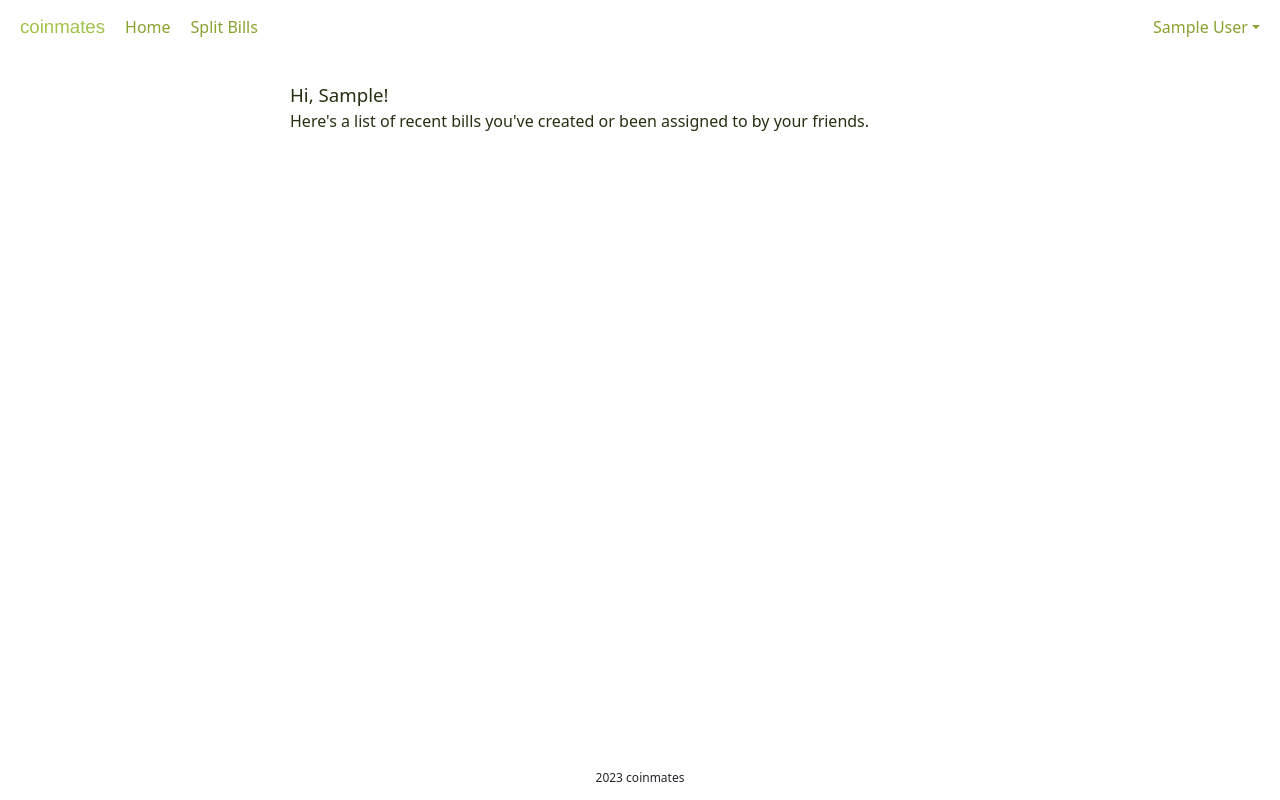
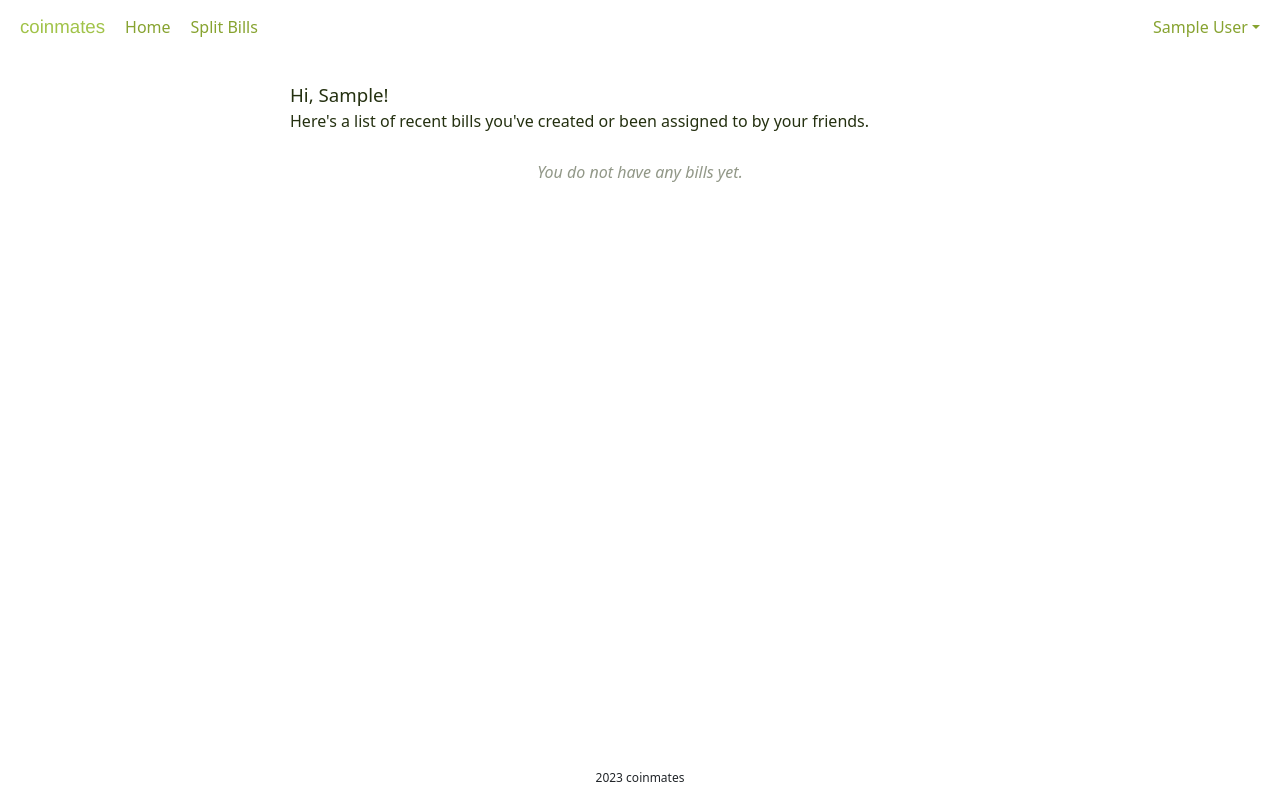
Before and after one commit to stjomd/coinmates, a React (Vite) app in the folder frontend/: page /home in a window 1280 px wide. Built offline with nearby package versions, Linux system fonts and the light colour scheme; no server answers; sample sign-in values are in the browser's storage; a web font is replaced by a local one.

Commit message:
Show message if there are no bills

```diff
--- a/frontend/src/components/home/Home.scss
+++ b/frontend/src/components/home/Home.scss
@@ -31,6 +31,13 @@
 	margin-top: 4pt;
 }
 
+.home-no-bills {
+	display: flex;
+	justify-content: center;
+	font-style: italic;
+	color: rgba(colors.$dark, 0.5);
+}
+
 .home-bill-link {
 	text-decoration: none;
 }
--- a/frontend/src/components/home/Home.tsx
+++ b/frontend/src/components/home/Home.tsx
@@ -44,7 +44,13 @@ function Home() {
 				</p>
 			</div>
 			<div className='home-history'>
-				<div className='home-bills'>{billElements()}</div>
+				<div className='home-bills'>
+					{bills.length > 0 ? (
+						billElements()
+					) : (
+						<div className='home-no-bills'>You do not have any bills yet.</div>
+					)}
+				</div>
 			</div>
 		</>
 	)
```
